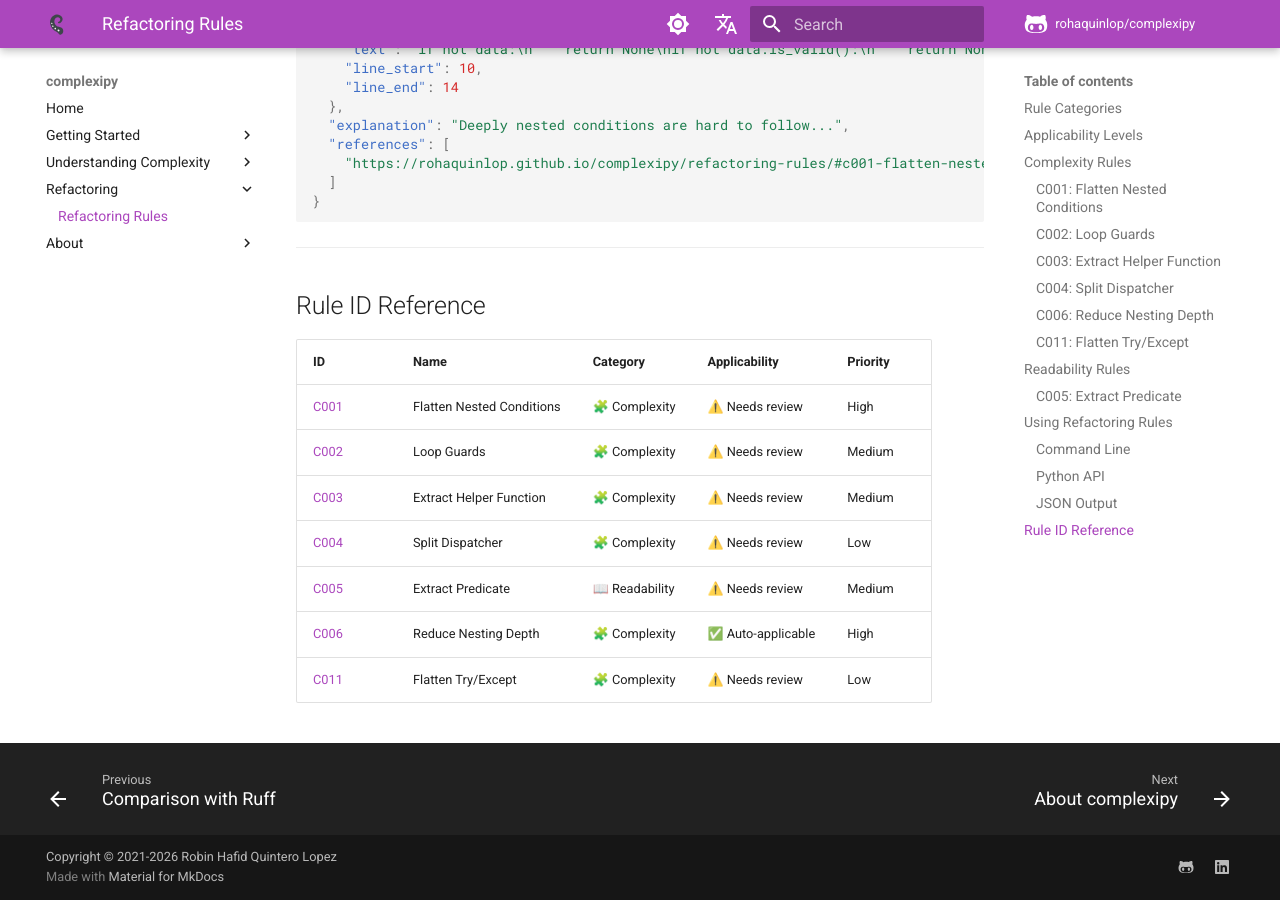
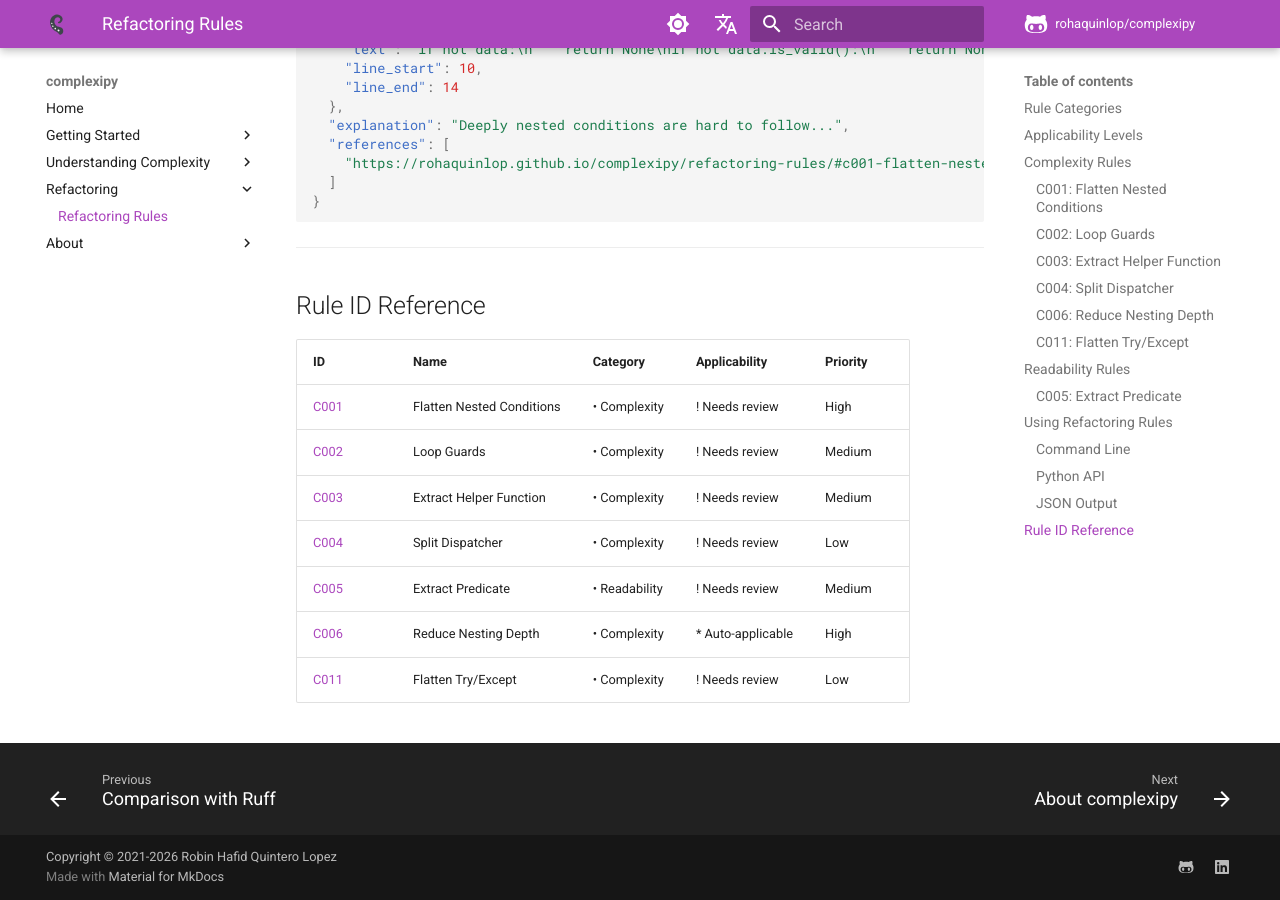
Before and after one commit to rohaquinlop/complexipy, an MkDocs documentation site: the page built from docs/refactoring-rules.md, in a window 1280 px wide and 900 px high, scrolled down 8406 px. Built offline with MkDocs 1.6.1 and Material for MkDocs 9.7.7, drawn with Linux system fonts in a browser that asks for light colours; comment, search, counter and statistics services are not loaded; some of the changed text lies outside the part shown.

Commit message:
docs(refactor): replace emojis with text-based icons

```diff
--- a/docs/refactoring-rules.md
+++ b/docs/refactoring-rules.md
@@ -6,17 +6,17 @@ complexipy includes a clippy-inspired refactoring system that provides actionabl
 
 | Category            | Icon | Description                                     |
 | ------------------- | ---- | ----------------------------------------------- |
-| **Complexity**      | 🧩   | Rules that directly reduce cognitive complexity |
-| **Readability**     | 📖   | Rules that improve code readability             |
-| **Maintainability** | 🔧   | Rules that improve long-term maintainability    |
+| **Complexity**      | •    | Rules that directly reduce cognitive complexity |
+| **Readability**     | •    | Rules that improve code readability             |
+| **Maintainability** | •    | Rules that improve long-term maintainability    |
 
 ## Applicability Levels
 
 | Level               | Icon | Description                                        |
 | ------------------- | ---- | -------------------------------------------------- |
-| **Auto-applicable** | ✅   | Safe to apply automatically without human review   |
-| **Needs review**    | ⚠️   | May be incorrect in some cases, needs human review |
-| **Informational**   | ℹ️   | Just guidance, not directly actionable             |
+| **Auto-applicable** | \*   | Safe to apply automatically without human review   |
+| **Needs review**    | !    | May be incorrect in some cases, needs human review |
+| **Informational**   | i    | Just guidance, not directly actionable             |
 
 ______________________________________________________________________
 
@@ -24,8 +24,8 @@ ______________________________________________________________________
 
 ### C001: Flatten Nested Conditions
 
-**Category:** 🧩 Complexity\
-**Applicability:** ⚠️ Needs review\
+**Category:** • Complexity\
+**Applicability:** ! Needs review\
 **Priority:** High (4/5)
 
 Flatten nested condition blocks by using guard clauses with early returns.
@@ -68,8 +68,8 @@ ______________________________________________________________________
 
 ### C002: Loop Guards
 
-**Category:** 🧩 Complexity\
-**Applicability:** ⚠️ Needs review\
+**Category:** • Complexity\
+**Applicability:** ! Needs review\
 **Priority:** Medium (3/5)
 
 Use continue guards at the top of loops to reduce nesting.
@@ -114,8 +114,8 @@ ______________________________________________________________________
 
 ### C003: Extract Helper Function
 
-**Category:** 🧩 Complexity\
-**Applicability:** ⚠️ Needs review\
+**Category:** • Complexity\
+**Applicability:** ! Needs review\
 **Priority:** Medium (3/5)
 
 Extract complex code blocks into separate helper functions.
@@ -167,8 +167,8 @@ ______________________________________________________________________
 
 ### C004: Split Dispatcher
 
-**Category:** 🧩 Complexity\
-**Applicability:** ⚠️ Needs review\
+**Category:** • Complexity\
+**Applicability:** ! Needs review\
 **Priority:** Low (2/5)
 
 Split long elif chains or match statements into separate handlers.
@@ -219,8 +219,8 @@ ______________________________________________________________________
 
 ### C006: Reduce Nesting Depth
 
-**Category:** 🧩 Complexity\
-**Applicability:** ✅ Auto-applicable\
+**Category:** • Complexity\
+**Applicability:** * Auto-applicable\
 **Priority:** High (4/5)
 
 Reduce nesting depth by using early returns and guard clauses.
@@ -263,8 +263,8 @@ ______________________________________________________________________
 
 ### C011: Flatten Try/Except
 
-**Category:** 🧩 Complexity\
-**Applicability:** ⚠️ Needs review\
+**Category:** • Complexity\
+**Applicability:** ! Needs review\
 **Priority:** Low (2/5)
 
 Flatten nested try/except blocks by combining or restructuring.
@@ -310,8 +310,8 @@ ______________________________________________________________________
 
 ### C005: Extract Predicate
 
-**Category:** 📖 Readability\
-**Applicability:** ⚠️ Needs review\
+**Category:** • Readability\
+**Applicability:** ! Needs review\
 **Priority:** Medium (3/5)
 
 Extract complex boolean conditions into named predicate functions.
@@ -429,12 +429,12 @@ ______________________________________________________________________
 
 ## Rule ID Reference
 
-| ID                                      | Name                      | Category       | Applicability      | Priority |
-| --------------------------------------- | ------------------------- | -------------- | ------------------ | -------- |
-| [C001](#c001-flatten-nested-conditions) | Flatten Nested Conditions | 🧩 Complexity  | ⚠️ Needs review    | High     |
-| [C002](#c002-loop-guards)               | Loop Guards               | 🧩 Complexity  | ⚠️ Needs review    | Medium   |
-| [C003](#c003-extract-helper-function)   | Extract Helper Function   | 🧩 Complexity  | ⚠️ Needs review    | Medium   |
-| [C004](#c004-split-dispatcher)          | Split Dispatcher          | 🧩 Complexity  | ⚠️ Needs review    | Low      |
-| [C005](#c005-extract-predicate)         | Extract Predicate         | 📖 Readability | ⚠️ Needs review    | Medium   |
-| [C006](#c006-reduce-nesting-depth)      | Reduce Nesting Depth      | 🧩 Complexity  | ✅ Auto-applicable | High     |
-| [C011](#c011-flatten-tryexcept)         | Flatten Try/Except        | 🧩 Complexity  | ⚠️ Needs review    | Low      |
+| ID                                      | Name                      | Category      | Applicability      | Priority |
+| --------------------------------------- | ------------------------- | ------------- | ------------------ | -------- |
+| [C001](#c001-flatten-nested-conditions) | Flatten Nested Conditions | • Complexity  | ! Needs review     | High     |
+| [C002](#c002-loop-guards)               | Loop Guards               | • Complexity  | ! Needs review     | Medium   |
+| [C003](#c003-extract-helper-function)   | Extract Helper Function   | • Complexity  | ! Needs review     | Medium   |
+| [C004](#c004-split-dispatcher)          | Split Dispatcher          | • Complexity  | ! Needs review     | Low      |
+| [C005](#c005-extract-predicate)         | Extract Predicate         | • Readability | ! Needs review     | Medium   |
+| [C006](#c006-reduce-nesting-depth)      | Reduce Nesting Depth      | • Complexity  | \* Auto-applicable | High     |
+| [C011](#c011-flatten-tryexcept)         | Flatten Try/Except        | • Complexity  | ! Needs review     | Low      |
```
